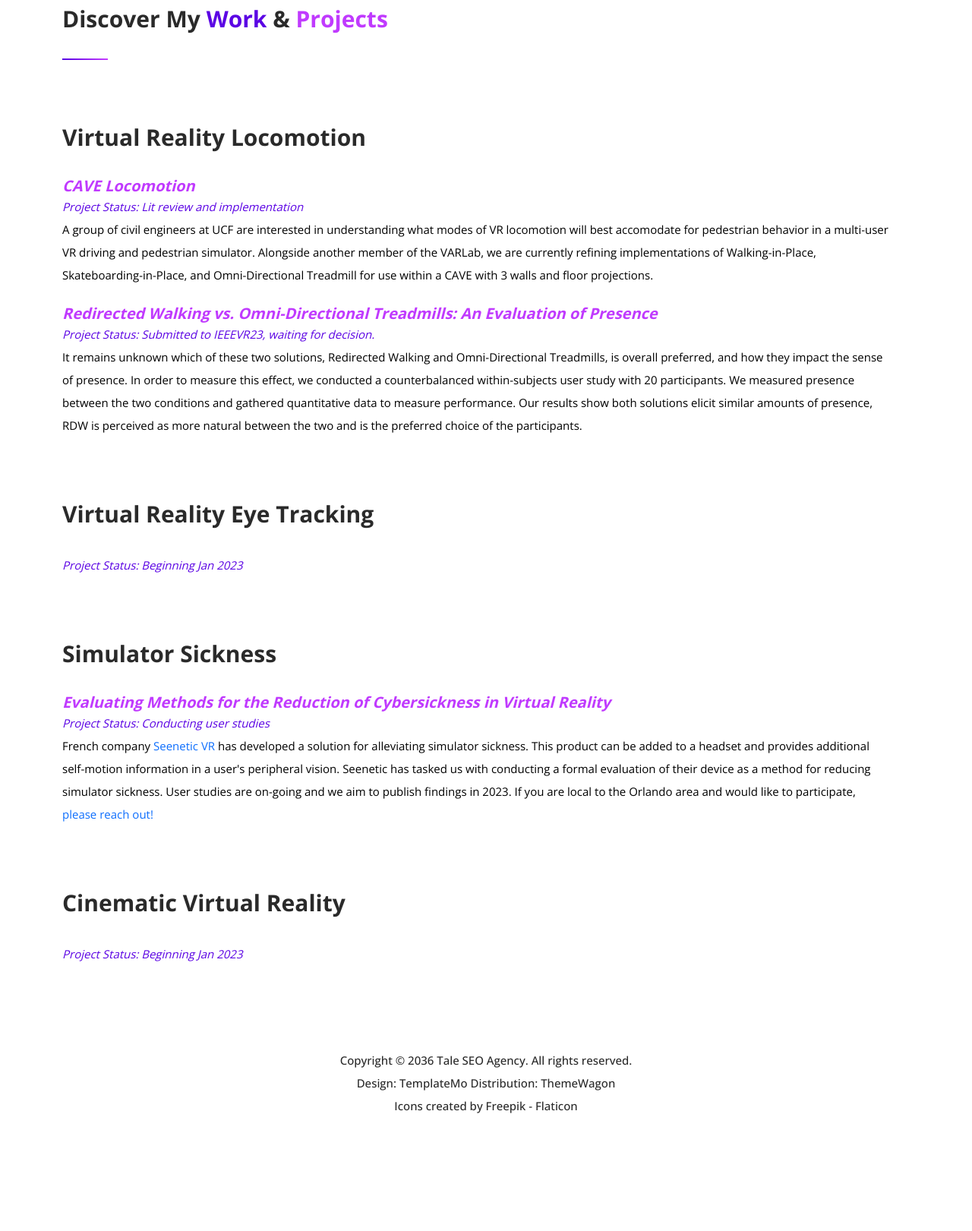
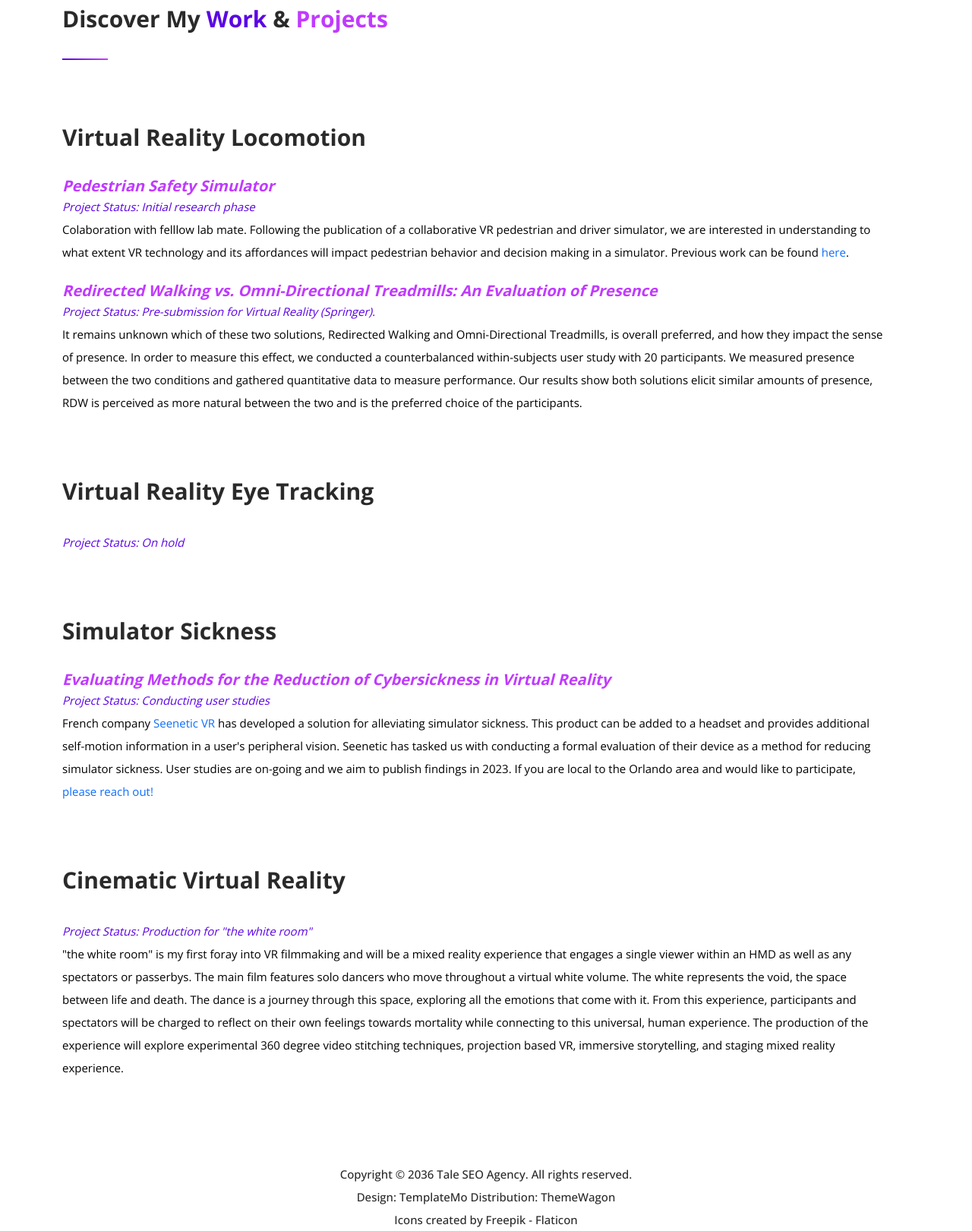
Before and after one commit to raiffas/portfolio, a plain HTML site: page index.html in a window 1280 px wide. Shown: the part 3075-4696 px from the top of the page at 76% size. Before the commit the page ends 4576 px from the top, so only its background shows below. Drawn offline with nearby package versions, Linux system fonts and the light colour scheme.

Commit message:
Update index.html
updating project status

```diff
--- a/index.html
+++ b/index.html
@@ -202,14 +202,14 @@ https://templatemo.com/tm-582-tale-seo-agency
         <div class = "row" >
           <div class="section-heading" >
             <h2 id="vrlocomotion">Virtual Reality Locomotion</h2>
-            <h5><em  style="color: #C03AFE;">CAVE Locomotion</em></h5>
-            <p><em  style="color: #5B03E4;">Project Status: Lit review and implementation</em>
-              <br> A group of civil engineers at UCF are interested in understanding what modes of VR locomotion will best accomodate for pedestrian behavior in a multi-user VR driving and pedestrian simulator.
-              Alongside another member of the VARLab, we are currently refining implementations of Walking-in-Place, Skateboarding-in-Place, and Omni-Directional Treadmill for use within a CAVE with 3 walls and floor projections.
+            <h5><em  style="color: #C03AFE;">Pedestrian Safety Simulator</em></h5>
+            <p><em  style="color: #5B03E4;">Project Status: Initial research phase</em>
+              <br> Colaboration with felllow lab mate. Following the publication of a collaborative VR pedestrian and driver simulator, we are interested in understanding to what extent
+		    VR technology and its affordances will impact pedestrian behavior and decision making in a simulator. Previous work can be found <a href="https://arxiv.org/ftp/arxiv/papers/2212/2212.05090.pdf">here</a>.
             </p>
             <br>
             <h5><em style="color: #C03AFE;">Redirected Walking vs. Omni-Directional Treadmills: An Evaluation of Presence</em></h5>
-            <p><em  style="color: #5B03E4;">Project Status: Submitted to IEEEVR23, waiting for decision.</em>
+            <p><em  style="color: #5B03E4;">Project Status: Pre-submission for Virtual Reality (Springer).</em>
             <br> It remains unknown which of these two solutions, Redirected Walking and Omni-Directional Treadmills, is overall preferred, and how they
 impact the sense of presence. In order to measure this effect, we conducted a counterbalanced within-subjects
 user study with 20 participants. We measured presence between the two conditions and gathered quantitative data to measure performance. Our results
@@ -222,7 +222,7 @@ show both solutions elicit similar amounts of presence, RDW is perceived as more
         <div class = "row">
           <div class="section-heading" >
             <h2 id="vreyetracking">Virtual Reality Eye Tracking</h2>
-            <p> <em  style="color: #5B03E4;">Project Status: Beginning Jan 2023</em>
+            <p> <em  style="color: #5B03E4;">Project Status: On hold</em>
             </p>
           </div>
         </div>
@@ -241,7 +241,11 @@ show both solutions elicit similar amounts of presence, RDW is perceived as more
         <div class = "row">
           <div class="section-heading">
             <h2 id="cvr">Cinematic Virtual Reality</h2>
-            <p> <em  style="color: #5B03E4;">Project Status: Beginning Jan 2023</em>
+            <p> <em  style="color: #5B03E4;">Project Status: Production for "the white room"</em>
+		    <br> "the white room" is my first foray into VR filmmaking and will be a mixed reality experience that engages a single viewer within an HMD as well as
+		    any spectators or passerbys. The main film features solo dancers who move throughout a virtual white volume. The white represents the void, the space between life and death. The dance is a journey through this space, exploring all the emotions that come with it.
+		    From this experience, participants and spectators will be charged to reflect on their own feelings towards mortality while connecting to this universal, human experience.
+		    The production of the experience will explore experimental 360 degree video stitching techniques, projection based VR, immersive storytelling, and staging mixed reality experience.
             </p>
           </div>
         </div>
```
